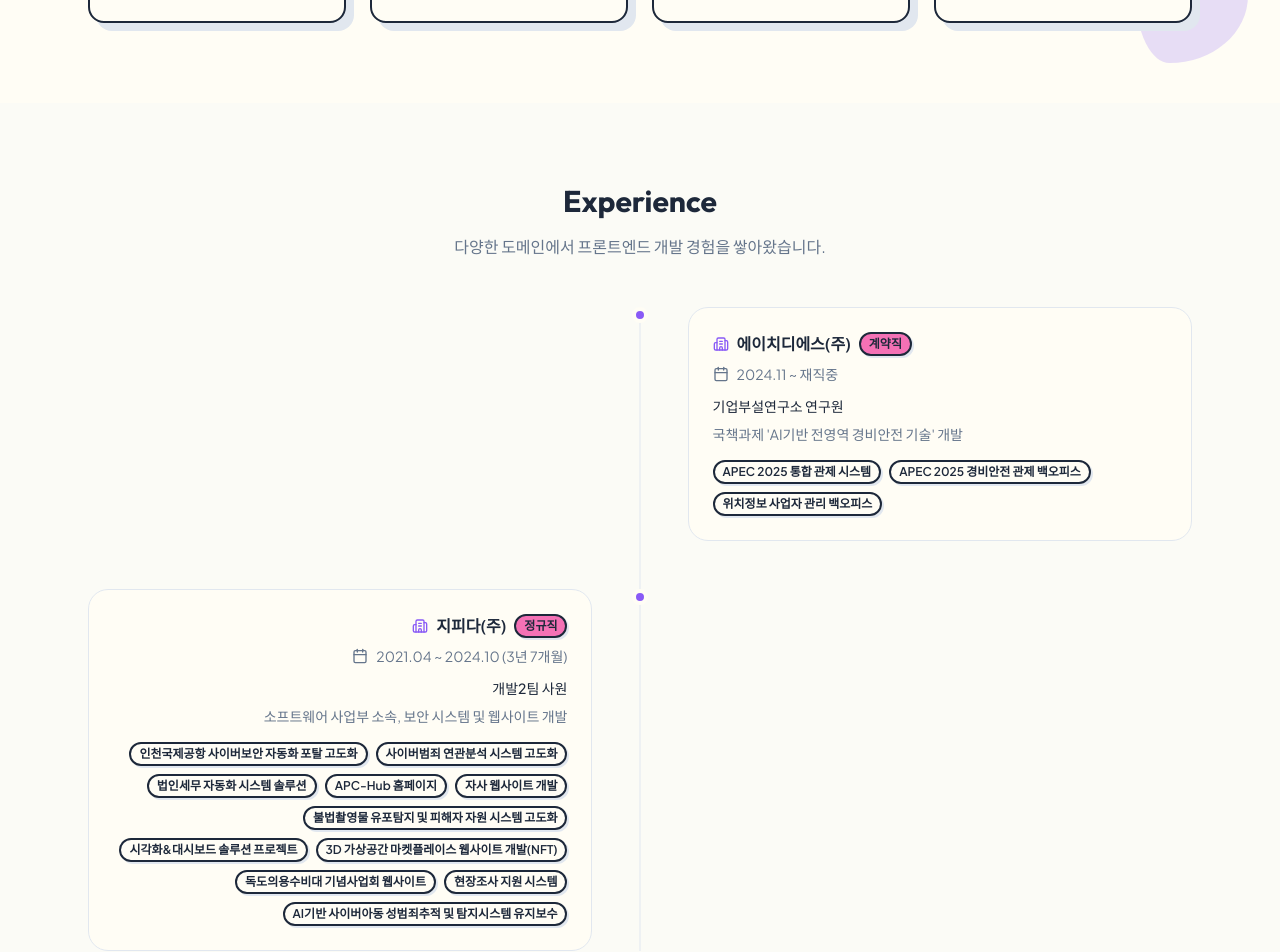
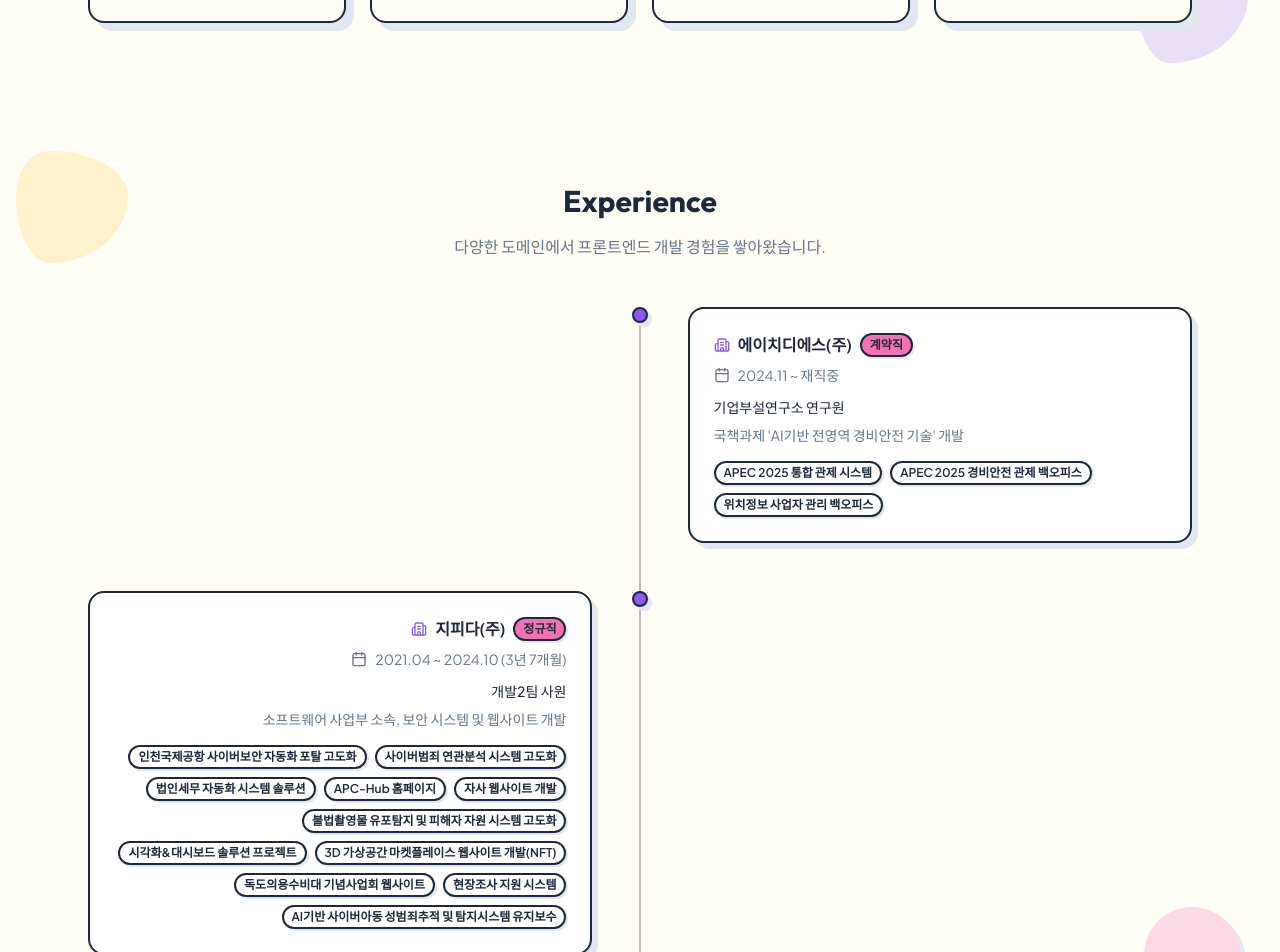
Before and after one commit to Kim-MJun/portfolio-draft-one, a React (Vite) app: page / in a window 1280 px wide. Shown: the part 1307-2259 px from the top of the page. Built offline with nearby package versions, Linux system fonts and the light colour scheme; a web font is replaced by a local one.

Commit message:
feat: Experience 섹션 타임라인 스타일 적용
Ultraworked with [Sisyphus](https://github.com/code-yeongyu/oh-my-opencode)

Co-authored-by: Sisyphus <clio-agent@sisyphuslabs.ai>

```diff
--- a/src/components/sections/experiences/ExperienceCard.tsx
+++ b/src/components/sections/experiences/ExperienceCard.tsx
@@ -9,7 +9,11 @@
   isReversed: boolean;
 }
 
-export function ExperienceCard({ exp, index, isReversed }: ExperienceCardProps) {
+export function ExperienceCard({
+  exp,
+  index,
+  isReversed,
+}: ExperienceCardProps) {
   return (
     <div
       className={cn(
@@ -21,7 +25,7 @@
     >
       {/* Timeline dot */}
       <div
-        className='absolute left-0 md:left-1/2 w-4 h-4 bg-accent rounded-full border-4 border-background md:-translate-x-1/2 -translate-x-1/2'
+        className='absolute left-0 md:left-1/2 w-4 h-4 bg-accent rounded-full border-2 border-foreground shadow-[4px_4px_0px_hsl(var(--shadow-soft))] md:-translate-x-1/2 -translate-x-1/2'
         aria-hidden='true'
       />
 
@@ -34,12 +38,15 @@
       >
         <div
           className={cn(
-            'bg-background border border-border rounded-xl p-6',
+            'bg-card border-2 border-foreground rounded-2xl p-6 shadow-[6px_6px_0px_hsl(var(--shadow-soft))]',
             !isReversed && 'md:ml-auto',
           )}
         >
           <div
-            className={cn('flex items-center gap-2 mb-2', !isReversed && 'md:justify-end')}
+            className={cn(
+              'flex items-center gap-2 mb-2',
+              !isReversed && 'md:justify-end',
+            )}
           >
             <Building2 className='h-4 w-4 text-accent' />
             <span className='font-semibold text-foreground'>{exp.company}</span>
@@ -58,10 +65,19 @@
             <span>{exp.period}</span>
           </div>
 
-          <p className='text-sm font-medium text-foreground mb-2'>{exp.position}</p>
-          <p className='text-sm text-muted-foreground mb-4'>{exp.description}</p>
+          <p className='text-sm font-medium text-foreground mb-2'>
+            {exp.position}
+          </p>
+          <p className='text-sm text-muted-foreground mb-4'>
+            {exp.description}
+          </p>
 
-          <div className={cn('flex flex-wrap gap-2', !isReversed && 'md:justify-end')}>
+          <div
+            className={cn(
+              'flex flex-wrap gap-2',
+              !isReversed && 'md:justify-end',
+            )}
+          >
             {exp.projects.map((project) => (
               <Badge key={project} variant='outline' className='text-xs'>
                 {project}
--- a/src/components/sections/experiences/index.tsx
+++ b/src/components/sections/experiences/index.tsx
@@ -3,10 +3,20 @@
 
 export function Experience() {
   return (
-    <section id='experience' className='py-20 bg-muted/30'>
+    <section id='experience' className='py-20 relative'>
+      <div
+        className='pointer-events-none absolute left-4 top-12 h-28 w-28 rounded-[30%_70%_70%_30%/40%_40%_60%_60%] bg-tertiary/20'
+        aria-hidden='true'
+      />
+      <div
+        className='pointer-events-none absolute right-10 bottom-8 h-24 w-24 rounded-full bg-secondary/25 shadow-[6px_6px_0px_hsl(var(--shadow-soft))]'
+        aria-hidden='true'
+      />
       <div className='max-w-6xl mx-auto px-4 sm:px-6'>
         <div className='text-center mb-12' data-aos='fade-up'>
-          <h2 className='text-3xl font-bold text-foreground mb-4'>Experience</h2>
+          <h2 className='text-3xl font-bold text-foreground mb-4'>
+            Experience
+          </h2>
           <p className='text-muted-foreground max-w-2xl mx-auto'>
             다양한 도메인에서 프론트엔드 개발 경험을 쌓아왔습니다.
           </p>
@@ -15,7 +25,7 @@
         <div className='relative'>
           {/* Timeline line */}
           <div
-            className='absolute left-0 md:left-1/2 top-0 bottom-0 w-px bg-border md:-translate-x-1/2'
+            className='absolute left-0 md:left-1/2 top-0 bottom-0 w-0.5 bg-foreground/30 md:-translate-x-1/2'
             aria-hidden='true'
           />
 
```
